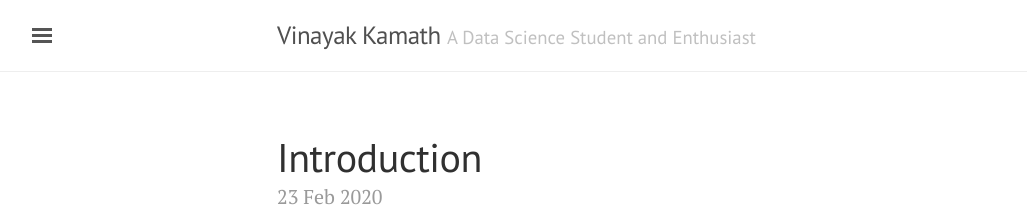
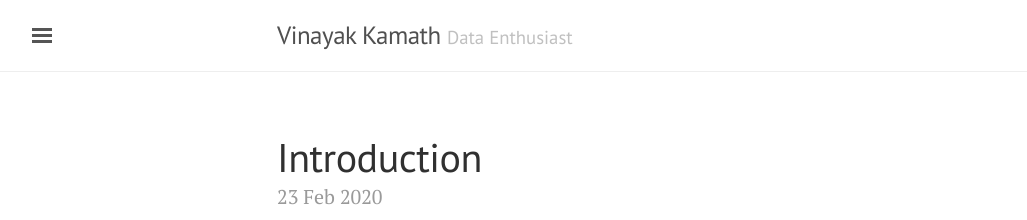
Before and after one commit to kamathvk1982/kamathvk1982.github.io, a Jekyll site: the page built from index.html, in a window 1280 px wide. Shown: the top 220 px of the page, without its empty margins (3-1030 px from the left). Built offline with Jekyll 4.4.1, drawn with Linux system fonts in a browser that asks for light colours; the list of posts is cut into pages by our own code.

Commit message:
Update _config.yml

```diff
--- a/_config.yml
+++ b/_config.yml
@@ -6,7 +6,7 @@ relative_permalinks: false
 
 # Setup
 title:               'Vinayak Kamath'
-tagline:             'A Data Science Student and Enthusiast'
+tagline:             'Data Enthusiast'
 description:         'A site showcasing the work done by <a href="https://kamathvk1982.github.io/">VinayaK Kamath</a> in Data Science space. Made by using <a href="https://jekyll-themes.com/lanyon/" target="_blank">Jekyll theme Lanyon</a>.'
 url:                 https://kamathvk1982.github.io
 baseurl:             ''
```
